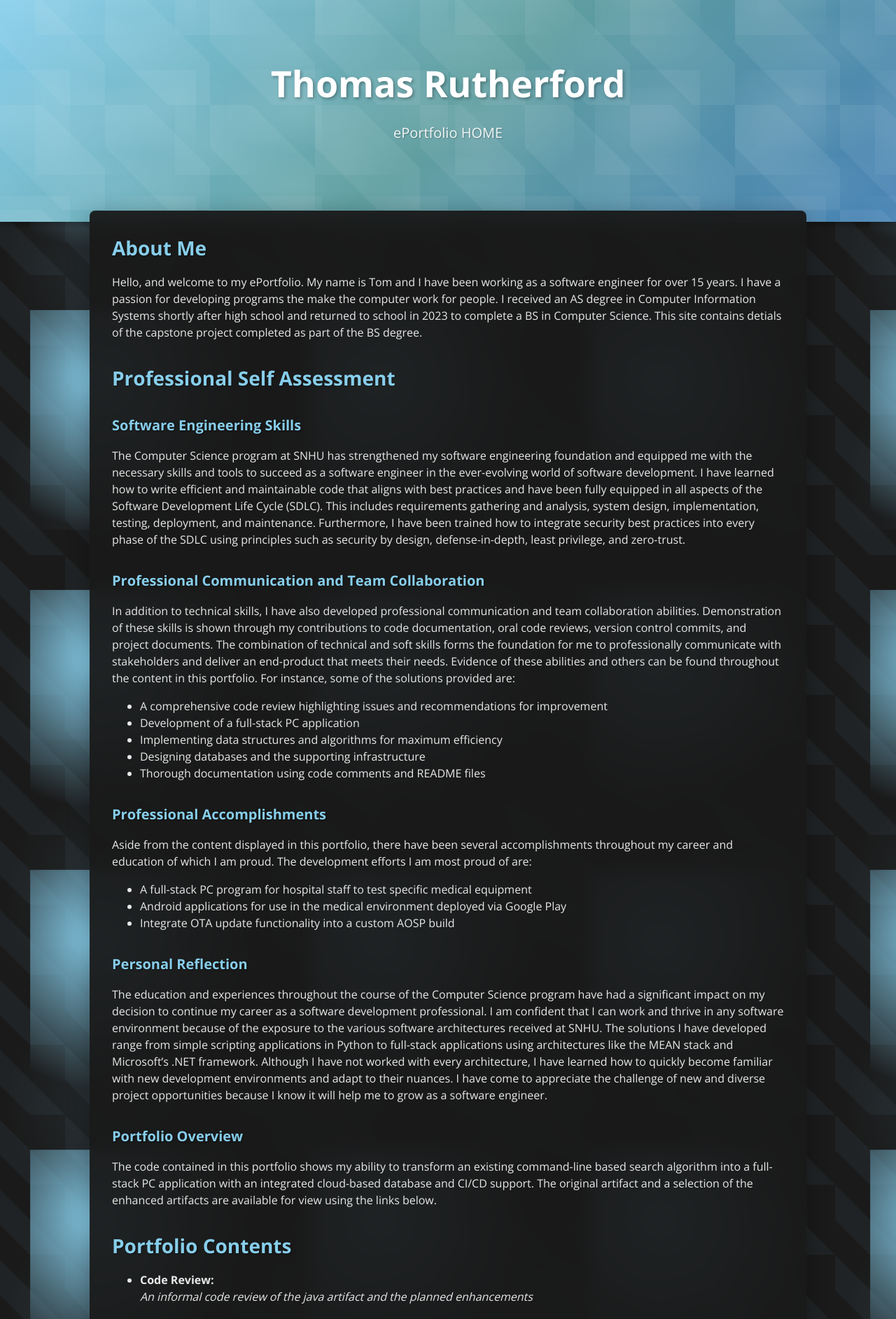
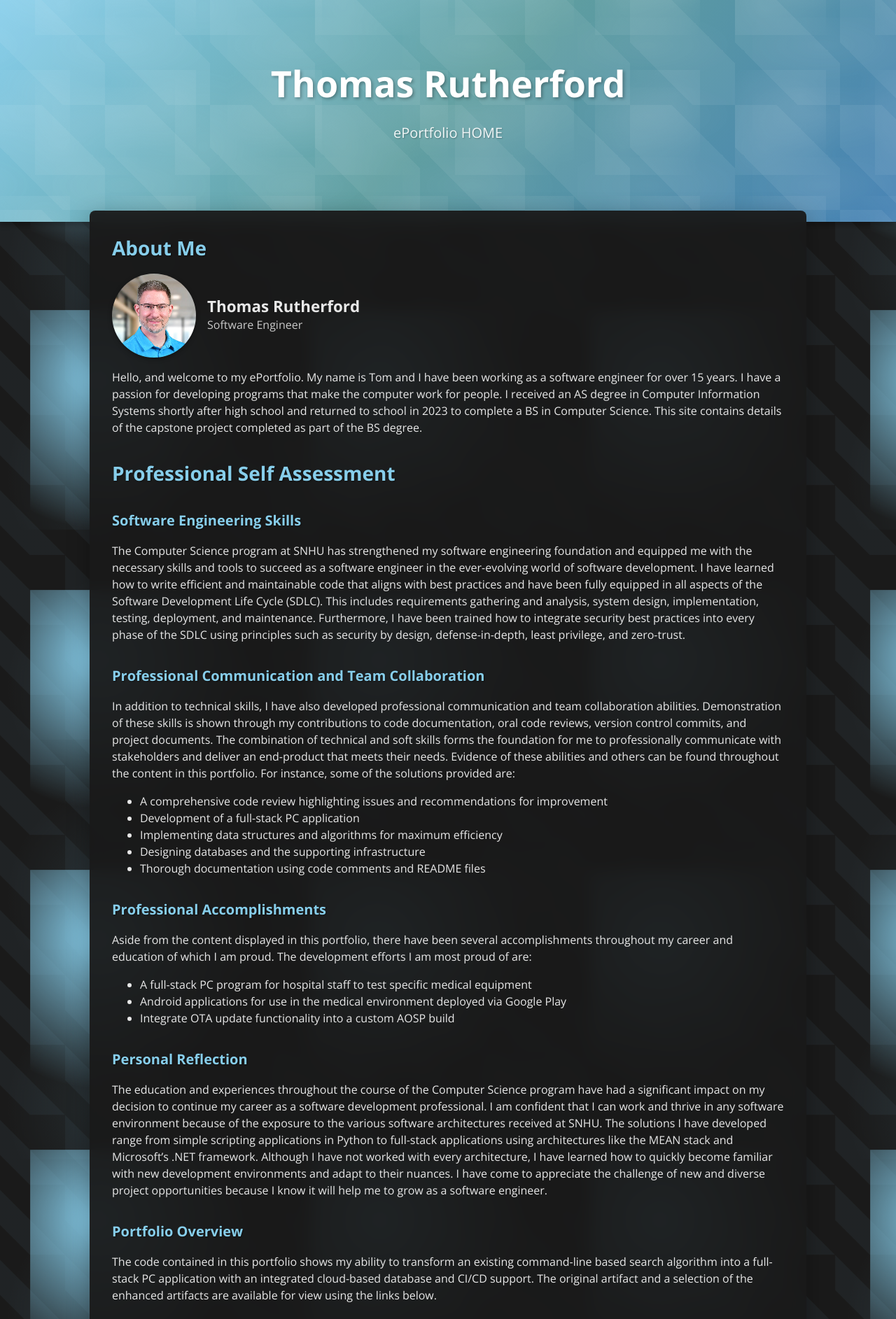
Before and after one commit to twrutherford81/twrutherford81.github.io, a Jekyll site: the page built from index.md, in a window 1280 px wide, cut to the strip 0-1885 px from the top of the page. Shown: the whole strip at 70% size. Built offline with Jekyll 4.4.1, drawn with Linux system fonts in a browser that asks for light colours.

Commit message:
dev: add headshot photo

```diff
--- a/assets/css/style.scss
+++ b/assets/css/style.scss
@@ -347,6 +347,57 @@ body {
   box-shadow: 0 4px 8px rgba(0, 0, 0, 0.3);
 }
 
+/* About intro with headshot */
+.about-intro::after {
+  content: "";
+  display: table;
+  clear: both; /* clearfix to contain floated image */
+}
+
+.headshot {
+  float: left;
+  width: 120px;
+  height: auto;
+  border-radius: 50%;
+  margin: 0 1rem 1rem 0; /* space to the right and below the image */
+  box-shadow: 0 2px 6px rgba(0,0,0,0.4);
+}
+
+@media screen and (max-width: 42em) {
+  .headshot {
+    width: 90px;
+    margin: 0 0.75rem 0.75rem 0;
+  }
+}
+
+/* Use flexbox to align headshot and text vertically */
+.about-intro {
+  display: flex;
+  align-items: center; /* vertically center text with image */
+}
+
+.about-intro .headshot {
+  float: none; /* flex handles layout */
+  margin: 0 1rem 0 0;
+}
+
+.about-text {
+  display: flex;
+  flex-direction: column;
+  justify-content: center;
+}
+
+.about-name {
+  font-size: 1.4rem;
+  font-weight: 700;
+  line-height: 1.2;
+}
+
+.about-title {
+  font-size: 1rem;
+  opacity: 0.85;
+}
+
 .site-footer {
   padding-top: 2rem;
   margin-top: 2rem;
--- a/index.md
+++ b/index.md
@@ -6,7 +6,14 @@ description: ePortfolio HOME
 
 ## About Me
 
-Hello, and welcome to my ePortfolio. My name is Tom and I have been working as a software engineer for over 15 years. I have a passion for developing programs the make the computer work for people. I received an AS degree in Computer Information Systems shortly after high school and returned to school in 2023 to complete a BS in Computer Science. This site contains detials of the capstone project completed as part of the BS degree.
+<div class="about-intro">
+  <img src="/assets/images/headshot.png" alt="Headshot of Thomas Rutherford" class="headshot" />
+  <div class="about-text">
+    <div class="about-name">Thomas Rutherford</div>
+    <div class="about-title">Software Engineer</div>
+  </div>
+</div>
+Hello, and welcome to my ePortfolio. My name is Tom and I have been working as a software engineer for over 15 years. I have a passion for developing programs that make the computer work for people. I received an AS degree in Computer Information Systems shortly after high school and returned to school in 2023 to complete a BS in Computer Science. This site contains details of the capstone project completed as part of the BS degree.
 
 ## Professional Self Assessment
 
```
Also changed, not shown: assets/images/headshot.png (added).
